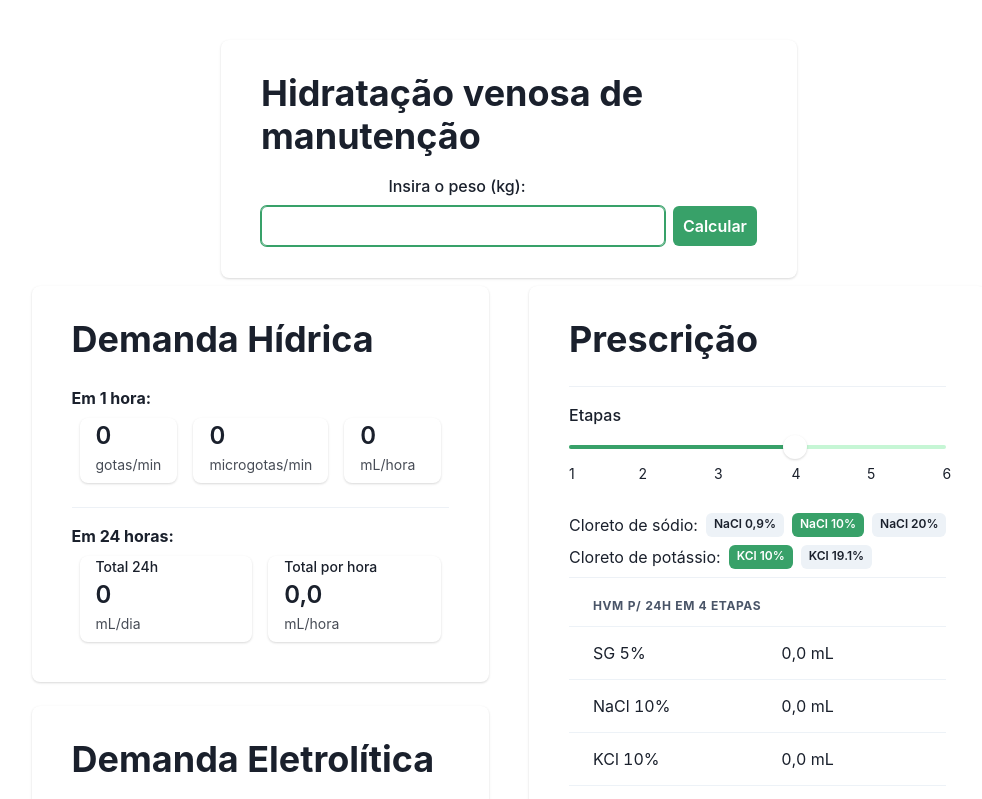
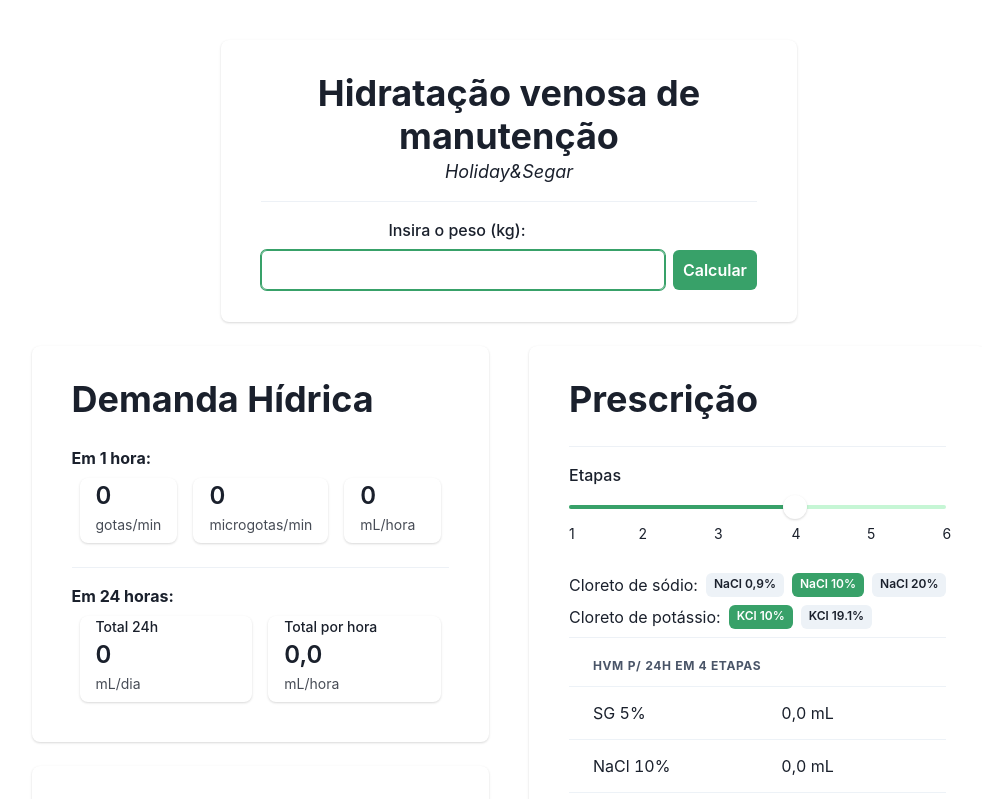
Before and after one commit to leonunesbs/hvm-pediatria, a Next.js app: page / in a window 1280 px wide. Shown: the top 799 px of the page, without its empty margins (131-1113 px from the left). Built offline with nearby package versions, Linux system fonts and the light colour scheme.

Commit message:
style: input ui

```diff
--- a/src/components/KiloInputCard/index.tsx
+++ b/src/components/KiloInputCard/index.tsx
@@ -1,6 +1,7 @@
 import { MainContext } from '@/context/MainContext';
 import {
   Button,
+  Divider,
   Flex,
   FormControl,
   FormLabel,
@@ -62,10 +63,12 @@ function KiloInputCard() {
   );
 
   return (
-    <Card maxW="xl" mx="auto">
-      <Heading as="h1" mb={4}>
-        Hidratação venosa de manutenção
-      </Heading>
+    <Card maxW="xl" mx="auto" textAlign="center" mb={4}>
+      <Heading as="h1">Hidratação venosa de manutenção</Heading>
+      <Text as="em" fontSize="lg">
+        Holiday&amp;Segar
+      </Text>
+      <Divider my={4} />
       <form onSubmit={handleSubmit(onSubmit)}>
         <Flex align="flex-end">
           <FormControl>
```
